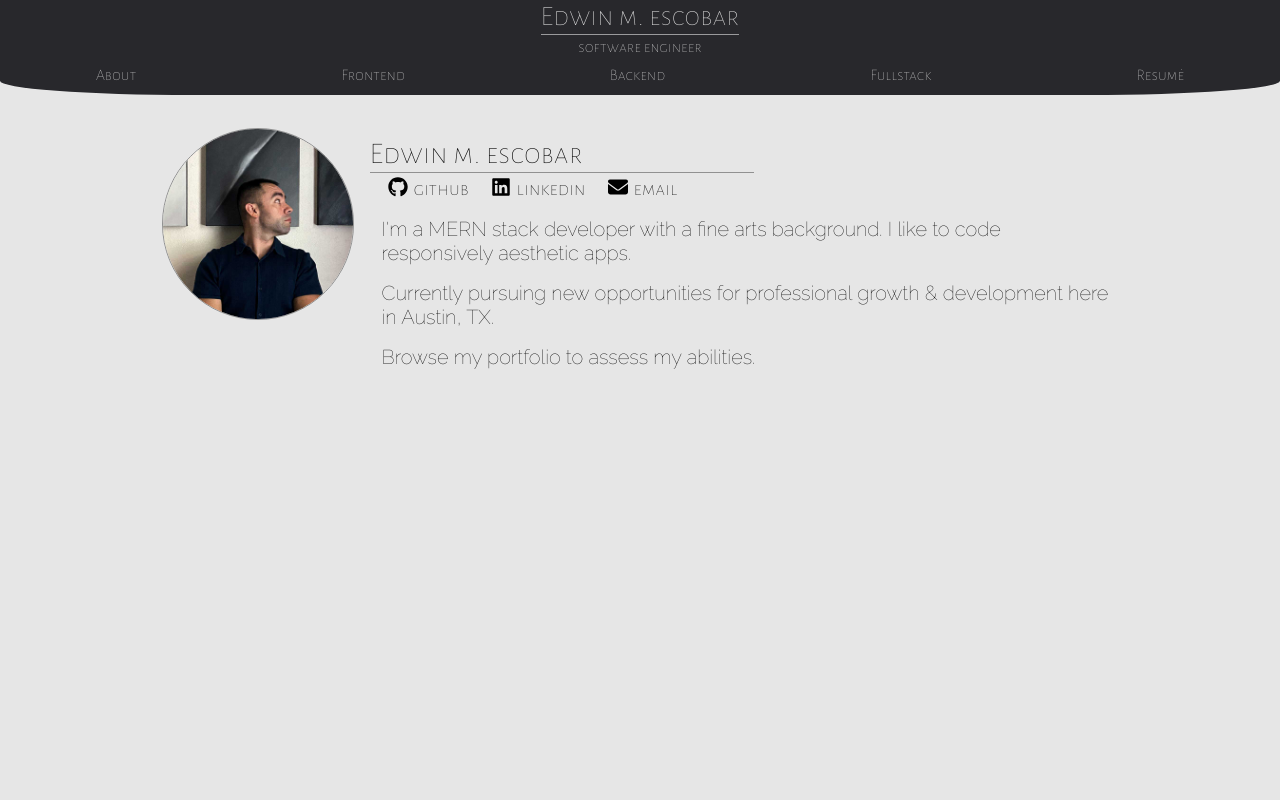
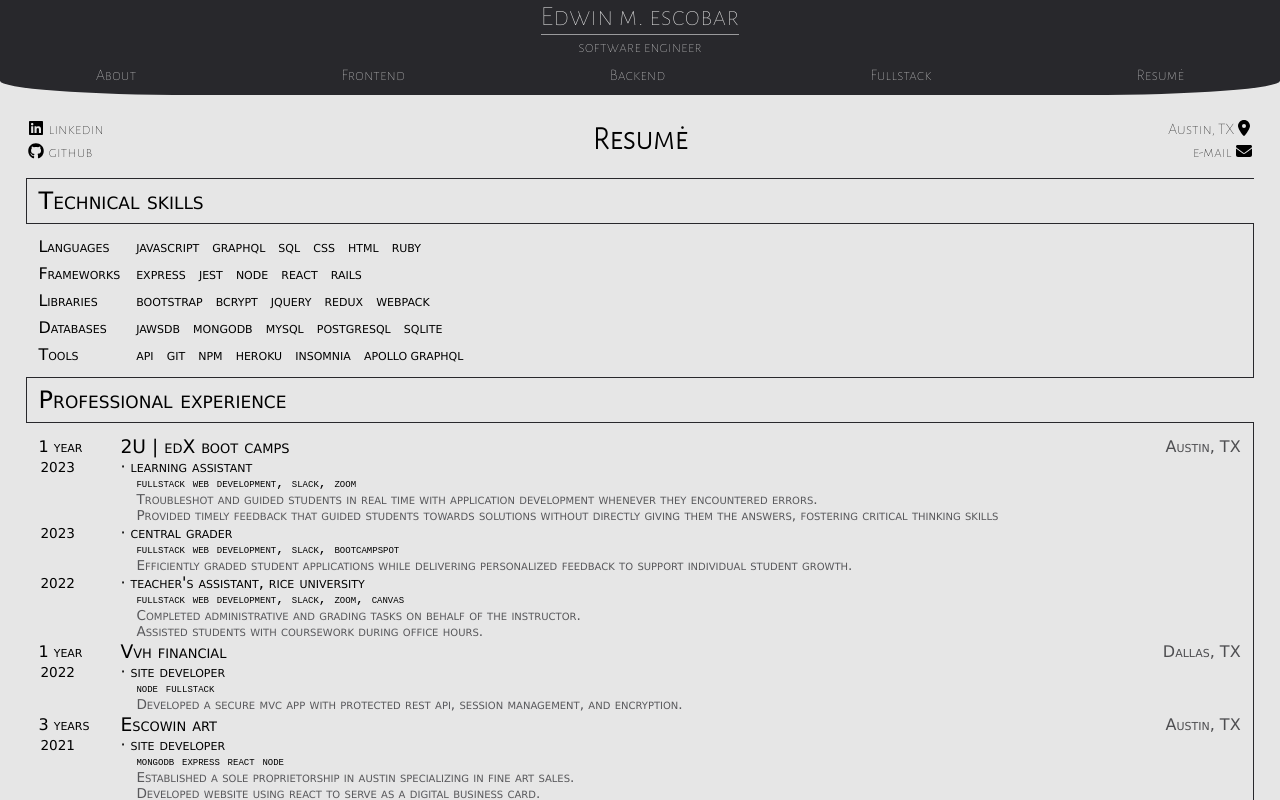
Before and after one commit to escowin/portfolio, a React (Create React App) app: page / in a window 1280 px wide. Shown: the top 800 px of the page. Built offline with nearby package versions, Linux system fonts and the light colour scheme; a web font is replaced by a local one.

Commit message:
used fetch() & blob() to make resume downloadable

```diff
--- a/package.json
+++ b/package.json
@@ -12,6 +12,7 @@
     "@testing-library/user-event": "^13.5.0",
     "react": "^18.2.0",
     "react-dom": "^18.2.0",
+    "react-router-dom": "^6.14.0",
     "react-scripts": "5.0.1",
     "web-vitals": "^2.1.4"
   },
--- a/src/App.js
+++ b/src/App.js
@@ -25,7 +25,7 @@ function App() {
           case "Resume":
             return <Resume />;
           default:
-            return <About />;
+            return <Resume />;
         }
       })()}
       </main>
--- a/src/components/ResumeHeader/index.js
+++ b/src/components/ResumeHeader/index.js
@@ -1,7 +1,7 @@
 import { FontAwesomeIcon } from "@fortawesome/react-fontawesome";
 import { faEnvelope, faLocationDot } from "@fortawesome/free-solid-svg-icons";
 import { faGithub, faLinkedin } from "@fortawesome/free-brands-svg-icons";
-
+import resume from "../../assets/data/edwin-escobar-resume.pdf";
 import "./index.css";
 
 function ResumeHeader() {
@@ -24,6 +24,18 @@ function ResumeHeader() {
   const handleEmailClick = () =>
     window.open(`mailto:${data.links.email}`, "_blank");
 
+  const downloadResume = () => {
+    fetch(resume)
+      .then((response) => response.blob())
+      .then((myBlob) => {
+        const objectUrl = URL.createObjectURL(myBlob);
+        const link = document.createElement("a");
+        link.href = objectUrl;
+        link.download = "edwin-escobar-resume.pdf";
+        link.click();
+      });
+  };
+
   return (
     <section id="resume-header">
       <article className="left display-lg">
@@ -41,10 +53,14 @@ function ResumeHeader() {
 
       <article className="center">
         <h2>
-          <span className="display-screen">Resumė</span>
+          <span className="display-screen" onClick={downloadResume}>
+            Resumė
+          </span>
           <span className="display-print">{data.name}</span>
         </h2>
-        <h3 className="display-print link" onClick={handlePortfolioClick}>{data.occupation}</h3>
+        <h3 className="display-print link" onClick={handlePortfolioClick}>
+          {data.occupation}
+        </h3>
       </article>
 
       <article className="right display-lg">
```
Also changed, not shown: 2 other files (tests, documents, lock files or other folders).
